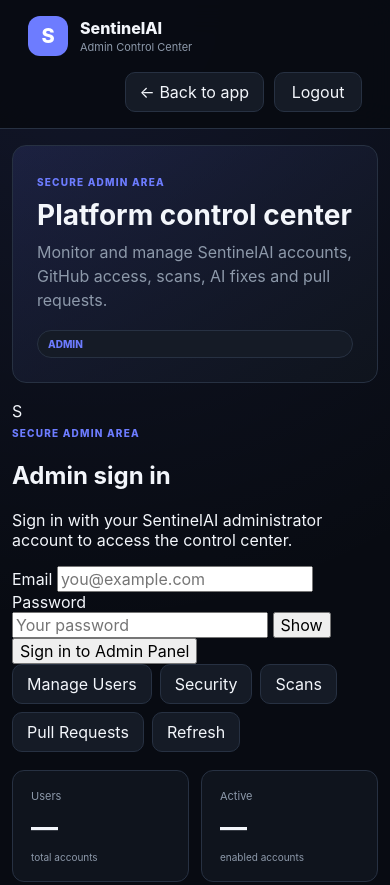
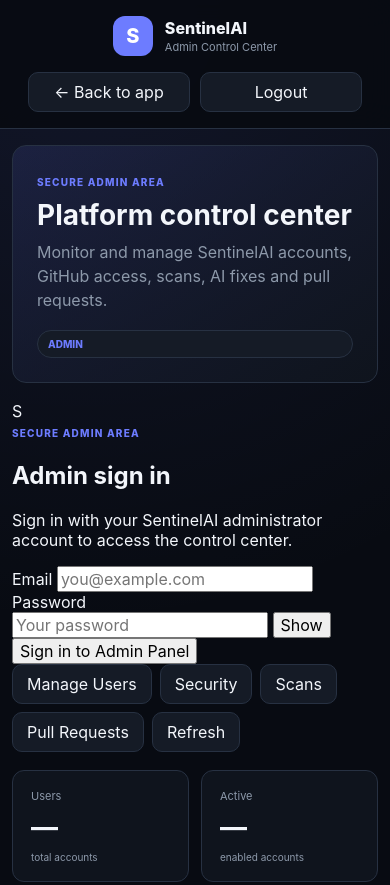
Before and after one commit to jatinjod/SentinelAI, a plain HTML site: page frontend/admin.html in a window 390 px wide. Shown: the top 885 px of the page. Drawn offline with Linux system fonts and the light colour scheme.

Commit message:
Fix admin navigation, instant visibility and header alignment

```diff
--- a/frontend/admin.css
+++ b/frontend/admin.css
@@ -148,3 +148,41 @@
 .admin-data-notice { padding:11px 13px; border:1px solid rgba(245,185,66,.35); border-radius:10px; background:rgba(245,185,66,.08); color:var(--warning); font-size:11px; }
 .users-loading { padding:14px 18px; color:var(--muted); font-size:11px; }
 .loading-card { min-height:70px; display:grid; place-items:center; }
+
+
+/* Final admin header alignment */
+.admin-topbar {
+    display:flex;
+    align-items:center;
+    justify-content:space-between;
+    gap:16px;
+}
+.admin-topbar .top-actions {
+    display:flex;
+    align-items:center;
+    justify-content:flex-end;
+    gap:10px;
+    flex:0 0 auto;
+}
+.admin-topbar .top-actions .ghost-button {
+    margin:0;
+    height:40px;
+    min-height:40px;
+    display:inline-flex;
+    align-items:center;
+    justify-content:center;
+    box-sizing:border-box;
+}
+.admin-topbar .top-actions a.ghost-button {
+    line-height:1;
+}
+@media (max-width:700px) {
+    .admin-topbar .top-actions {
+        width:100%;
+        justify-content:stretch;
+    }
+    .admin-topbar .top-actions .ghost-button {
+        flex:1 1 0;
+        min-width:0;
+    }
+}
```
Also changed, not shown: frontend/pages/settings.js (+8 -11 lines).
